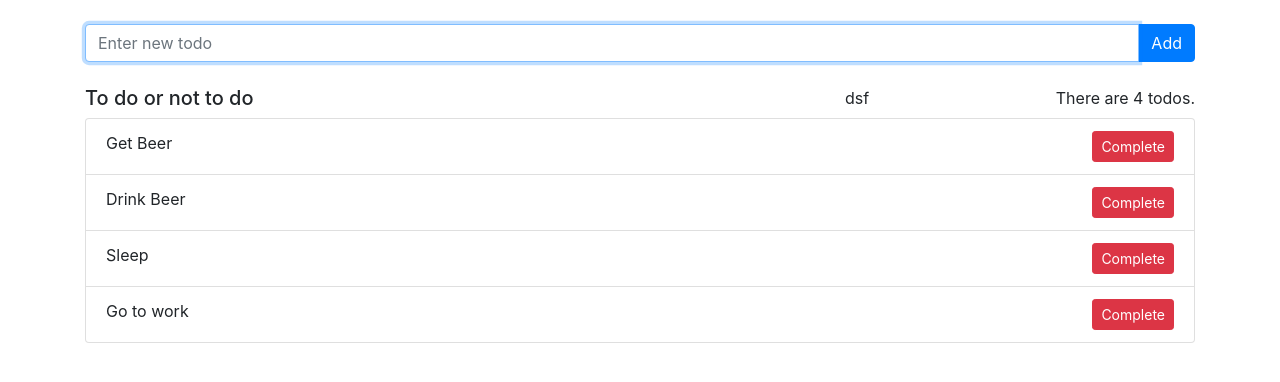
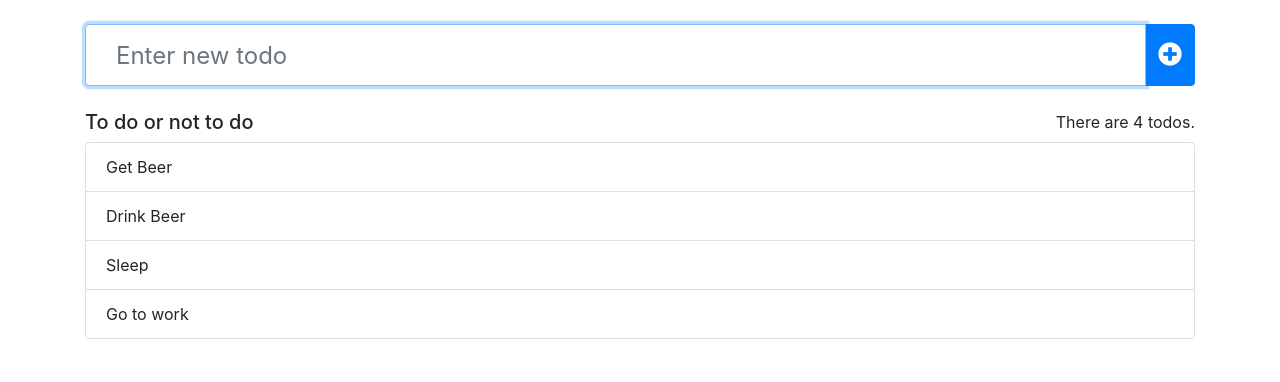
Before and after one commit to nunna19/ToDoOrNotToDo, a React app: page / in a window 1280 px wide. Built offline with nearby package versions, Linux system fonts and the light colour scheme.

Commit message:
sweet cakes

```diff
--- a/package.json
+++ b/package.json
@@ -1,5 +1,5 @@
 {
-  "name": "todo or not todo",
+  "name": "todos",
   "version": "1.0.0",
   "main": "src/index.js",
   "dependencies": {
@@ -8,7 +8,8 @@
     "react": "next",
     "react-dom": "next",
     "react-motion": "^0.5.2",
-    "react-scripts": "2.0.3"
+    "react-scripts": "2.0.3",
+    "react-transition-group": "^1.2.1"
   },
   "devDependencies": {},
   "scripts": {
--- a/public/index.html
+++ b/public/index.html
@@ -11,6 +11,7 @@
     -->
   <link rel="manifest" href="%PUBLIC_URL%/manifest.json">
   <link rel="shortcut icon" href="%PUBLIC_URL%/favicon.ico">
+  <link rel="stylesheet" href="https://use.fontawesome.com/releases/v5.8.1/css/all.css" integrity="sha384-50oBUHEmvpQ+1lW4y57PTFmhCaXp0ML5d60M1M7uH2+nqUivzIebhndOJK28anvf" crossorigin="anonymous">
   <link href="https://stackpath.bootstrapcdn.com/bootstrap/4.1.3/css/bootstrap.min.css" rel="stylesheet" />
   <!--
       Notice the use of %PUBLIC_URL% in the tags above.
--- a/src/components/AddTodo.js
+++ b/src/components/AddTodo.js
@@ -10,7 +10,7 @@ const AddTodo = () => {
   const [todo, setTodo] = useState("");
 
   function handleTodoChange(e) {
-    setTodo(e.target.value);
+    setTodo(e.target.value)
   }
 
   function handleTodoAdd() {
@@ -37,7 +37,7 @@ const AddTodo = () => {
           />
           <div className="input-group-append">
             <button className="btn btn-primary" onClick={handleTodoAdd}>
-              Add
+              <i className="fas fa-plus-circle"></i>
             </button>
           </div>
         </div>
--- a/src/components/Header.js
+++ b/src/components/Header.js
@@ -6,7 +6,7 @@ export const Header = (props) => (
       <h5>To do or not to do</h5>
     </div>
     <div className="col-md-4">
-      dsf {props.children}
+       {props.children}
     </div>
   </div>
 );
--- a/src/components/List.js
+++ b/src/components/List.js
@@ -1,51 +1,33 @@
 import React, { useContext } from "react";
 import Store from "../context";
 import { Header } from "./Header";
-import {TransitionMotion, spring, presets} from 'react-motion';
+import { Motion, spring } from 'react-motion';
+import { CSSTransitionGroup } from 'react-transition-group' // ES6
+
 
 export default function List() {
   const { state, dispatch } = useContext(Store);
 
-  const pluralize = count =>
+  const format = count =>
     count > 1 ? `There are ${count} todos.` : `There is ${count} todo.`;
 
-
-  const willEnter = ()  => {
-      return {
-        height: 0,
-        opacity: 1,
+  const handleTouchStart = (key, pressLocation, e) => {
+    this.handleMouseDown(key, pressLocation, e.touches[0]);
   };
-    };
-
-  const willLeave = () => {
-      return {
-        height: spring(0),
-        opacity: spring(0),
-      };
-    };
-
-
   let header =
     state.todos.length === 0 ? (
       <h4>Yay! All todos are done! Take a rest!</h4>
     ) : (
         <Header>
-          <span className="float-right">{pluralize(state.todos.length)}</span>
+          <span className="float-right">{format(state.todos.length)}</span>
         </Header>
       );
 
   const showTodos = () => {
-
     return state.todos.map(t => (
-        <li key={t} className="list-group-item">
+      <li key={t} className="list-group-item"  onClick={() => dispatch({ type: "COMPLETE", payload: t })}>
         {t}
-          <button
-            className="float-right btn btn-danger btn-sm"
-            style={{ marginLeft: 10 }}
-            onClick={() => dispatch({ type: "COMPLETE", payload: t })}
-          >
-            Complete
-          </button>
+        <i className="float-right fas fa-times"></i>
       </li>
     ))
 
@@ -63,7 +45,13 @@ export default function List() {
         <div className="row">
           <div className="col-md-12">
             <ul className="list-group">
+              <CSSTransitionGroup
+                transitionName="example"
+                transitionEnterTimeout={500}
+                transitionLeaveTimeout={300}>
+
                 {showTodos()}
+              </CSSTransitionGroup>
             </ul>
           </div>
         </div>
--- /dev/null
+++ b/src/index.css
@@ -0,0 +1,57 @@
+*{
+    box-sizing: border-box;
+    transition: all .5s;
+}
+
+
+
+.form-control{
+    font-size: 24px;
+    padding: 30px;
+}
+.btn.btn-primary{
+    font-size: 24px;
+}
+.container{
+    width: 100%;
+    padding-right: 15px;
+    padding-left: 15px;
+    margin-right: auto;
+    margin-left: auto;
+}
+
+.row {
+    display: flex;
+    flex-wrap: wrap;
+}
+
+.list-group-item:hover{
+    background:red;
+}
+
+.list-group-item  i {
+    transform: rotate(0deg);
+    opacity: 0;
+}
+.list-group-item:hover  i {
+    transform: rotate(180deg);
+    opacity: 1;
+    margin-top: 4px;
+}
+.example-enter {
+    opacity: 0.01;
+}
+
+.example-enter.example-enter-active {
+    opacity: 1;
+    transition: all 500ms ease-in;
+}
+
+.example-leave {
+    opacity: 1;
+}
+
+.example-leave.example-leave-active {
+    opacity: 0.01;
+    transition: all 300ms ease-in;
+}
--- a/src/index.js
+++ b/src/index.js
@@ -3,7 +3,7 @@ import ReactDOM from "react-dom";
 
 import Store from "./context";
 import reducer from "./reducer";
-
+import './index.css'
 import { usePersistedContext, usePersistedReducer } from "./localStorage";
 
 import List from "./components/List";
--- a/src/reducer.js
+++ b/src/reducer.js
@@ -11,7 +11,7 @@ export default function reducer(state, action) {
       }
       return {
         ...state,
-        todos: [...state.todos, action.payload]
+        todos: [...state.todos, action.payload],
       };
     case "COMPLETE":
       return {
```
Also changed, not shown: src/test/List.test.js (+2 -2 lines), src/test/Store.test.js (renamed from src/test/Reducer.test.js), 1 other file. Lines whose indentation alone changed are shown as unchanged.
